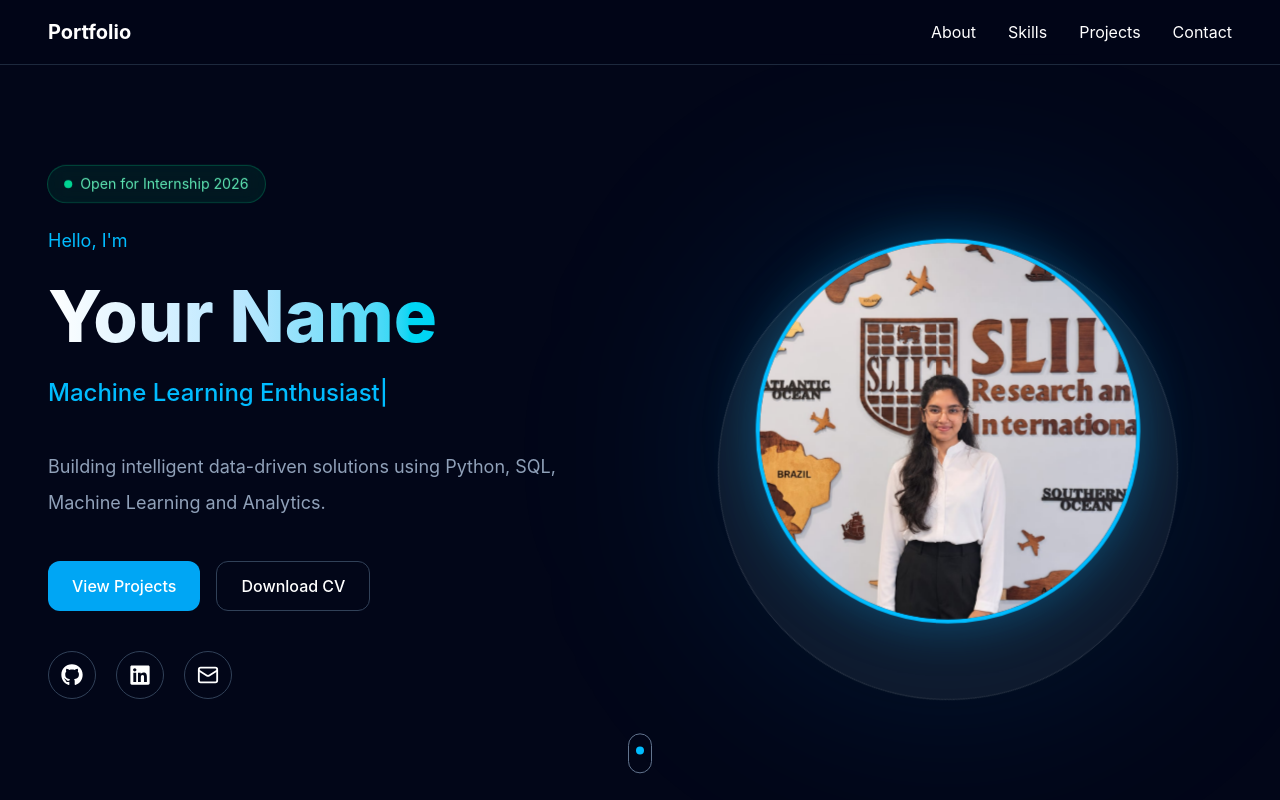
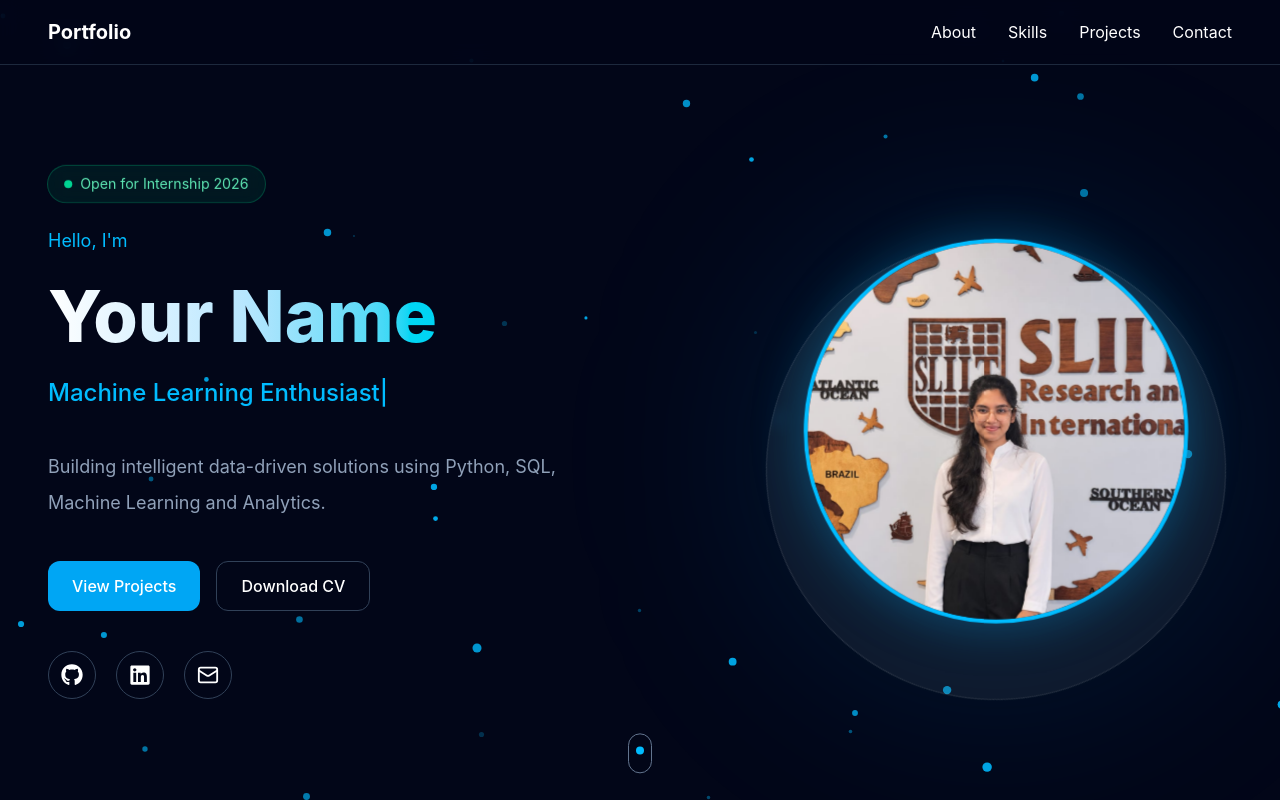
Before and after one commit to samiswaryatharushmie/data-portfolio-framework, a React (Vite) app: page / in a window 1280 px wide. Built offline with nearby package versions, Linux system fonts and the light colour scheme.

Commit message:
refactor(hero): remove temporary neural background

```diff
--- /dev/null
+++ b/src/components/hero/NeuralNetwork.tsx
@@ -0,0 +1,37 @@
+import { motion } from "framer-motion";
+
+const nodes = Array.from({ length: 40 }, (_, i) => ({
+  id: i,
+  x: Math.random() * 100,
+  y: Math.random() * 100,
+  size: Math.random() * 4 + 2,
+  delay: Math.random() * 3,
+}));
+
+export default function NeuralNetwork() {
+  return (
+    <div className="absolute inset-0 z-0 overflow-hidden pointer-events-none">
+      {nodes.map((node) => (
+        <motion.div
+          key={node.id}
+          className="absolute rounded-full bg-sky-400"
+          style={{
+            left: `${node.x}%`,
+            top: `${node.y}%`,
+            width: node.size,
+            height: node.size,
+          }}
+          animate={{
+            opacity: [0.2, 0.9, 0.2],
+            scale: [1, 1.6, 1],
+          }}
+          transition={{
+            duration: 3,
+            repeat: Infinity,
+            delay: node.delay,
+          }}
+        />
+      ))}
+    </div>
+  );
+}
--- a/src/components/hero/TechOrbit.tsx
+++ /dev/null
@@ -1,16 +0,0 @@
-import { portfolioData } from "../../data/portfolio";
-
-export default function TechOrbit() {
-  return (
-    <div className="absolute inset-0 pointer-events-none">
-      {portfolioData.hero.technologies.map((tech, index) => (
-        <div
-          key={index}
-          className="absolute rounded-full border border-sky-500/40 bg-slate-900/80 px-4 py-2 text-sm text-sky-300 backdrop-blur-md"
-        >
-          {tech}
-        </div>
-      ))}
-    </div>
-  );
-}
--- a/src/sections/Hero.tsx
+++ b/src/sections/Hero.tsx
@@ -5,11 +5,14 @@ import { FaGithub, FaLinkedin } from "react-icons/fa";
 import { motion } from "framer-motion";
 import { portfolioData } from "../data/portfolio";
 import { fadeLeft, fadeRight } from "../animations/fade";
-import { TypeAnimation } from "react-type-animation";
+import { TypeAnimation } from "react-type-animation"
+import NeuralNetwork from "../components/hero/NeuralNetwork";
 
 export default function Hero() {
   return (
     <section className="relative flex min-h-screen overflow-hidden pt-20 md:pt-16">
+
+        <NeuralNetwork />
 
         {/* Background Glow */}
             <div className="absolute inset-0 -z-10 overflow-hidden">
@@ -51,8 +54,9 @@ export default function Hero() {
                      backgroundSize: "60px 60px",
                 }}
             />
-      <Container>
-        <div className="grid min-h-[calc(100vh-64px)] items-center gap-12 md:grid-cols-2">
+
+            <Container>
+        <div className="grid min-h-[calc(100vh-64px)] items-center gap-20 md:grid-cols-2">
 
           {/* Left Side */}
           <motion.div
@@ -150,18 +154,20 @@ export default function Hero() {
 
           {/* Right Side */}
         <motion.div
-            className="relative flex justify-center"
+            className="relative z-20 flex justify-center md:translate-x-10"
             variants={fadeRight}
             initial="hidden"
             animate="visible"
         >
+
+
 
             {/* Background Glow */}
             <div className="absolute h-[430px] w-[430px] rounded-full bg-sky-500/15 blur-[110px]" />
 
             {/* Glass Ring */}
             <motion.div
-                className="absolute h-[340px] w-[340px] md:h-[460px] md:w-[460px] rounded-full border border-white/10 bg-white/5 backdrop-blur-sm"
+                className="absolute z-20 h-[340px] w-[340px] md:h-[460px] md:w-[460px] rounded-full border border-white/10 bg-white/5 backdrop-blur-sm"
                 animate={{
                 rotate: 360,
                 }}
@@ -176,7 +182,7 @@ export default function Hero() {
             <motion.img
                 src={portfolioData.hero.profileImage}
                 alt="Profile"
-                className="relative h-72 w-72 md:h-96 md:w-96 rounded-full border-4 border-sky-400 object-cover shadow-[0_0_50px_rgba(14,165,233,0.35)]"
+                className="relative z-30 h-72 w-72 md:h-96 md:w-96 rounded-full border-4 border-sky-400 object-cover shadow-[0_0_50px_rgba(14,165,233,0.35)]"
                 animate={{
                 y: [0, -12, 0],
                 scale: [1, 1.02, 1],
@@ -212,7 +218,7 @@ export default function Hero() {
               </div>
             </motion.div>
 
-      </Container>
+        </Container>
     </section>
   );
 }
```
Also changed, not shown: src/components/hero/CursorGlow.tsx (added), src/components/hero/MorphText.tsx (added), src/components/hero/PulseRing.tsx (added), src/components/hero/ScanLine.tsx (added).
